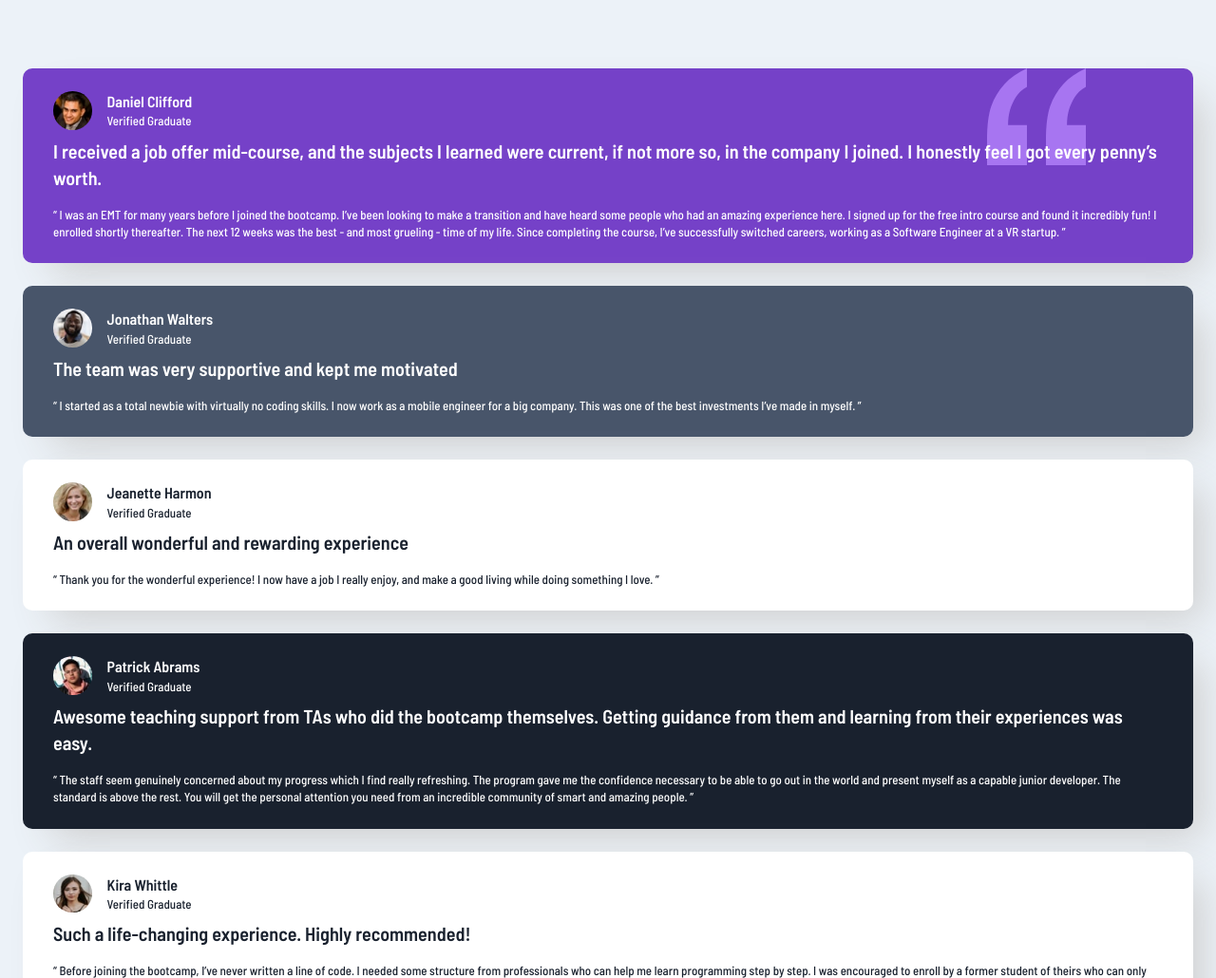
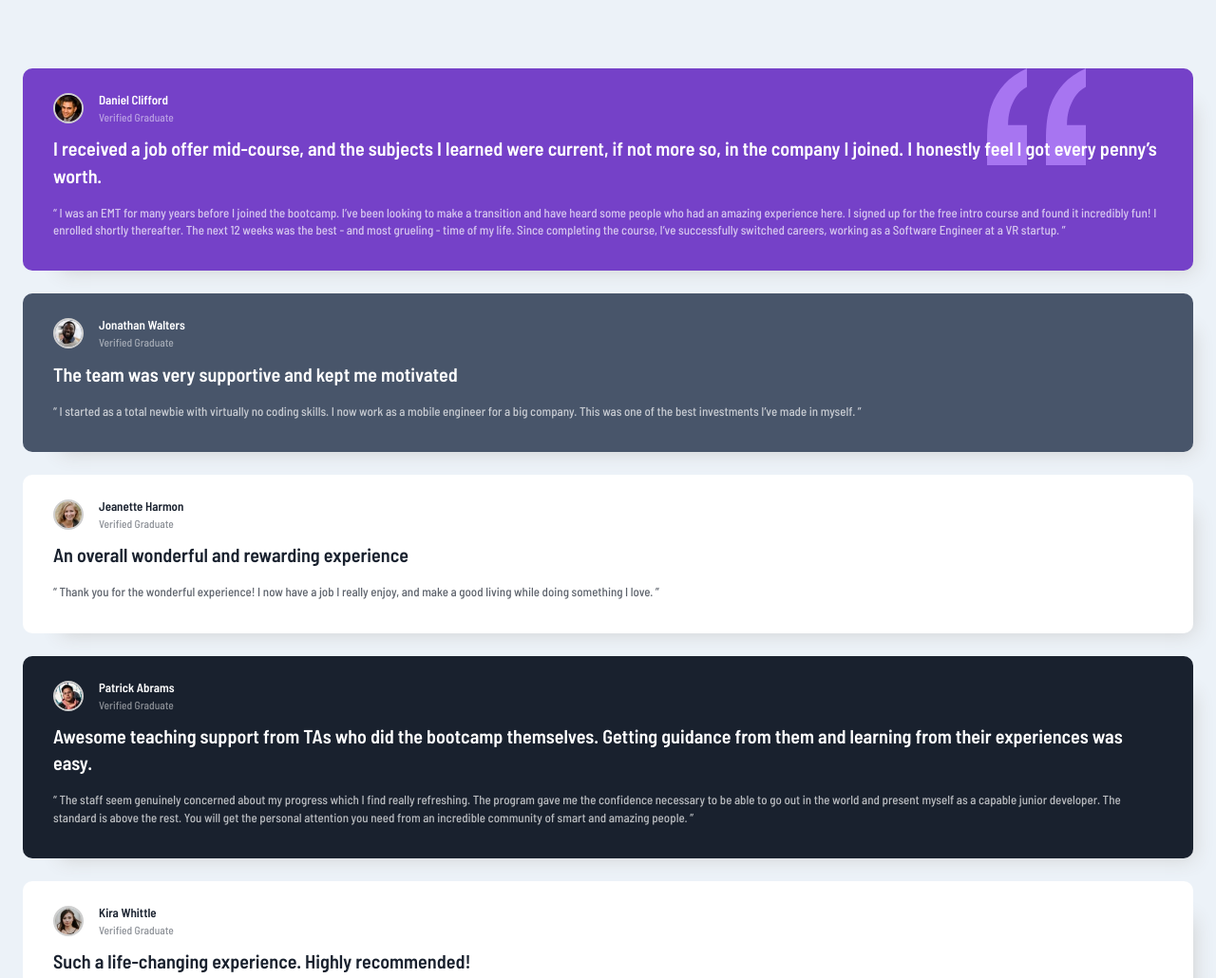
Before and after one commit to iharpreetbhatti/fem-testimonials-grid-section, a plain HTML site: page index.html in a window 1280 px wide. Shown: the top 1030 px of the page at 95% size. Drawn offline with Linux system fonts and the light colour scheme.

Commit message:
commit 0.3

```diff
--- a/index.html
+++ b/index.html
@@ -23,13 +23,13 @@
         <img src="./images/image-daniel.jpg" alt="Daniel Clifford">
 
         <div class="user-info">
-          <h4>Daniel Clifford</h4>
+          <h3>Daniel Clifford</h3>
           <span>Verified Graduate</span>
         </div>
       </div>
 
-      <h3 class="testimonial-title">I received a job offer mid-course, and the subjects I learned were current, if not
-        more so, in the company I joined. I honestly feel I got every penny’s worth.</h3>
+      <h2 class="testimonial-title">I received a job offer mid-course, and the subjects I learned were current, if not
+        more so, in the company I joined. I honestly feel I got every penny’s worth.</h2>
 
       <p class="testimonial-text">“ I was an EMT for many years before I joined the bootcamp. I’ve been looking to make
         a transition and have heard some people who had an amazing experience here. I signed up for the free intro
@@ -41,11 +41,11 @@
       <div class="user-data">
         <img src="./images/image-jonathan.jpg" alt="Jonathan Walters">
         <div class="user-info">
-          <h4>Jonathan Walters</h4>
+          <h3>Jonathan Walters</h3>
           <span>Verified Graduate</span>
         </div>
       </div>
-      <h3 class="testimonial-title">The team was very supportive and kept me motivated</h3>
+      <h2 class="testimonial-title">The team was very supportive and kept me motivated</h2>
 
       <p class="testimonial-text">“ I started as a total newbie with virtually no coding skills. I now work as a mobile
         engineer for a big company. This was one of the best investments I’ve made in myself. ”</p>
@@ -55,11 +55,11 @@
       <div class="user-data">
         <img src="./images/image-jeanette.jpg" alt="Jeanette Harmon">
         <div class="user-info">
-          <h4>Jeanette Harmon</h4>
+          <h3>Jeanette Harmon</h3>
           <span>Verified Graduate</span>
         </div>
       </div>
-      <h3 class="testimonial-title">An overall wonderful and rewarding experience</h3>
+      <h2 class="testimonial-title">An overall wonderful and rewarding experience</h2>
 
       <p class="testimonial-text">“ Thank you for the wonderful experience! I now have a job I really enjoy, and make a
         good living while doing something I love. ”</p>
@@ -69,12 +69,12 @@
       <div class="user-data">
         <img src="./images/image-patrick.jpg" alt="Patrick Abrams">
         <div class="user-info">
-          <h4>Patrick Abrams</h4>
+          <h3>Patrick Abrams</h3>
           <span>Verified Graduate</span>
         </div>
       </div>
-      <h3 class="testimonial-title">Awesome teaching support from TAs who did the bootcamp themselves. Getting guidance
-        from them and learning from their experiences was easy.</h3>
+      <h2 class="testimonial-title">Awesome teaching support from TAs who did the bootcamp themselves. Getting guidance
+        from them and learning from their experiences was easy.</h2>
 
       <p class="testimonial-text">“ The staff seem genuinely concerned about my progress which I find really refreshing.
         The program gave me the confidence necessary to be able to go out in the world and present myself as a capable
@@ -86,11 +86,11 @@
       <div class="user-data">
         <img src="./images/image-kira.jpg" alt="Kira Whittle">
         <div class="user-info">
-          <h4>Kira Whittle</h4>
+          <h3>Kira Whittle</h3>
           <span>Verified Graduate</span>
         </div>
       </div>
-      <h3 class="testimonial-title">Such a life-changing experience. Highly recommended!</h3>
+      <h2 class="testimonial-title">Such a life-changing experience. Highly recommended!</h2>
 
       <p class="testimonial-text">“ Before joining the bootcamp, I’ve never written a line of code. I needed some
         structure from professionals who can help me learn programming step by step. I was encouraged to enroll by a
--- a/scss/_globals.scss
+++ b/scss/_globals.scss
@@ -12,6 +12,7 @@ html {
 
 body {
   font-family: "Barlow Semi Condensed", sans-serif;
+  font-weight: 500;
   font-size: $bodyFontSize;
   line-height: 1.4;
   background-color: $lightGrayishBlue;
--- a/scss/main.scss
+++ b/scss/main.scss
@@ -6,7 +6,7 @@
   border-radius: 0.625rem;
   border: none;
   padding: 1.5rem 2rem;
-  box-shadow: 20px 20px 40px -10px $lightGray;
+  box-shadow: 20px 20px 20px -20px $lightGray;
 }
 
 .box {
@@ -37,20 +37,33 @@
   display: flex;
   flex-direction: row;
   align-items: center;
-  margin-bottom: 0.5rem;
+  margin-bottom: 0.625rem;
   img {
-    width: 2.5375rem;
+    width: 2rem;
     border-radius: 50%;
+    border: 2px solid $lightGray;
   }
   .user-info {
     padding: 0 1rem;
-    h4 {
-      font-size: 1rem;
+    h3 {
+      font-size: $bodyFontSize;
+      font-weight: 600;
+    }
+
+    span {
+      font-size: 0.72rem;
+      opacity: 50%;
     }
   }
 }
 
 .testimonial-title {
   font-size: 1.259rem;
+  font-weight: 600;
   margin-bottom: 1rem;
 }
+
+.testimonial-text {
+  opacity: 70%;
+  margin-bottom: 10px;
+}
```
Also changed, not shown: dist/main.css, 1 other file.
